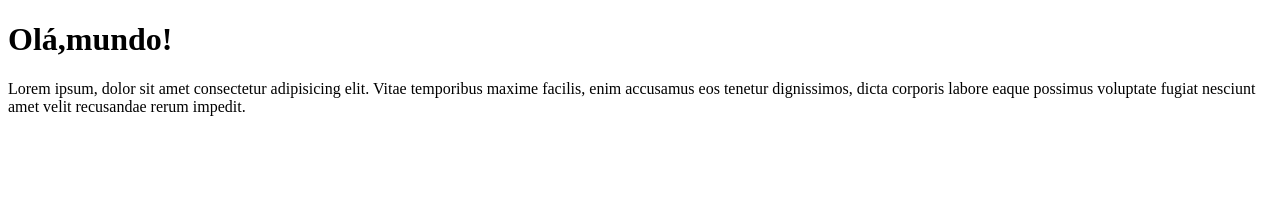
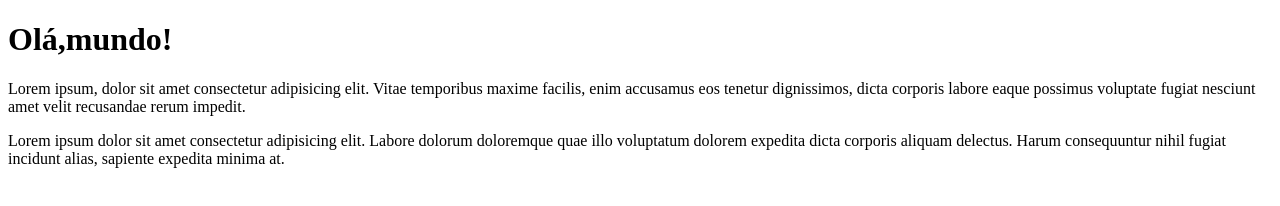
Before and after one commit to isabelacousseau/site1, a plain HTML site: page site/index.html in a window 1280 px wide. Drawn offline with Linux system fonts and the light colour scheme.

Commit message:
Adicionei um parágrafo

```diff
--- a/site/index.html
+++ b/site/index.html
@@ -9,5 +9,7 @@
     <h1>Olá,mundo!</h1>
 
     <p>Lorem ipsum, dolor sit amet consectetur adipisicing elit. Vitae temporibus maxime facilis, enim accusamus eos tenetur dignissimos, dicta corporis labore eaque possimus voluptate fugiat nesciunt amet velit recusandae rerum impedit.</p>
+
+    <p>Lorem ipsum dolor sit amet consectetur adipisicing elit. Labore dolorum doloremque quae illo voluptatum dolorem expedita dicta corporis aliquam delectus. Harum consequuntur nihil fugiat incidunt alias, sapiente expedita minima at.</p>
 </body>
 </html>
```
